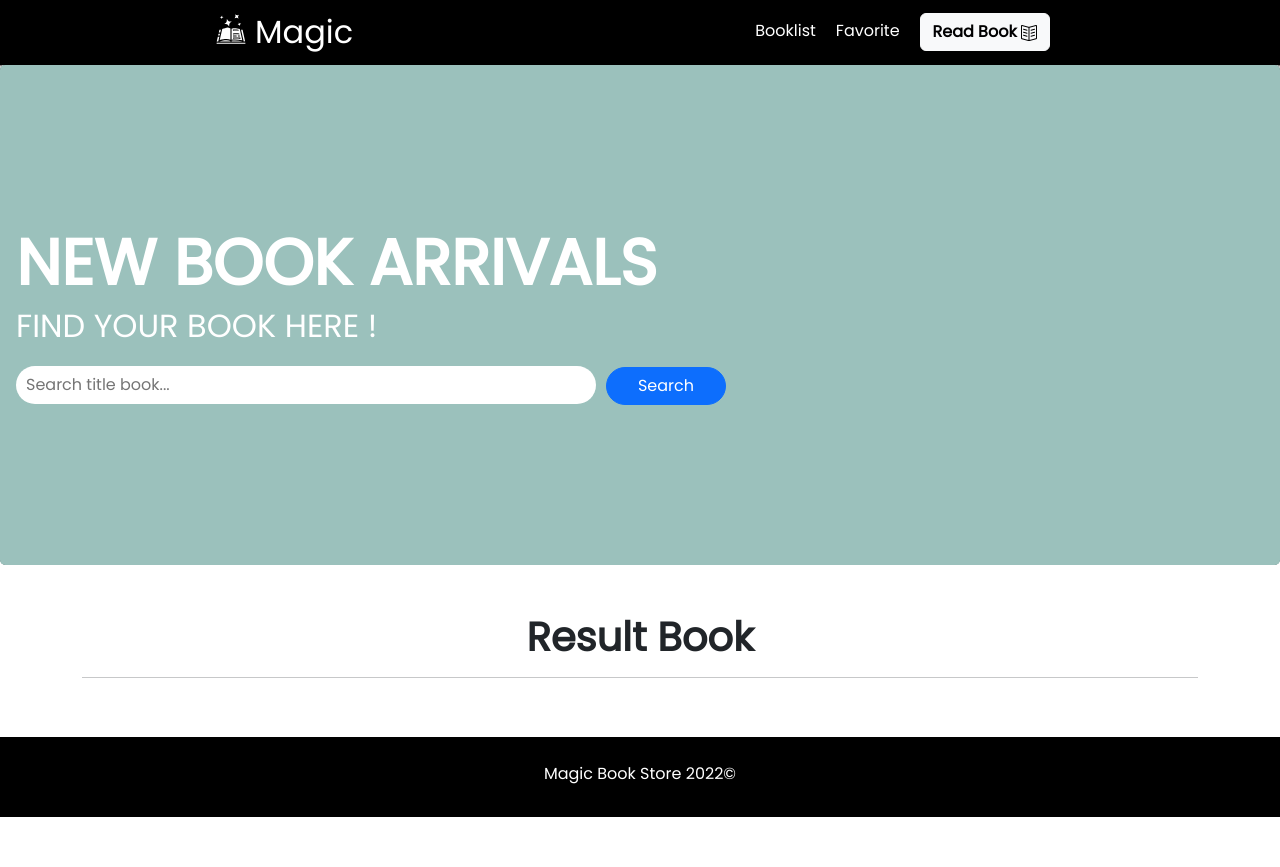
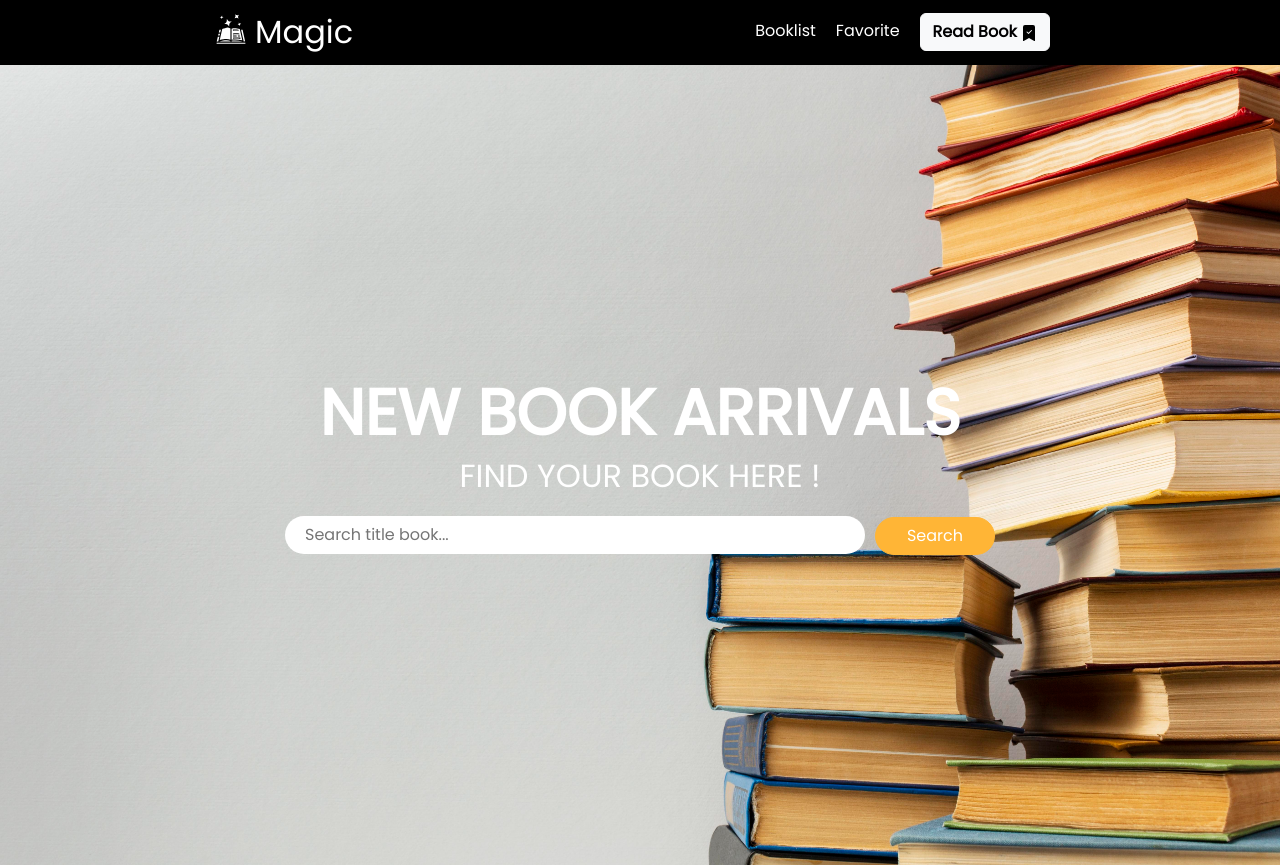
Before and after one commit to limlim21/BooksStore_Project, a React (Create React App) app: page / in a window 1280 px wide. Shown: the top 867 px of the page. Before the commit the page ends 817 px from the top, so only its background shows below. Built offline with nearby package versions, Linux system fonts and the light colour scheme; a web font is replaced by a local one.

Commit message:
edit css

```diff
--- a/src/App.css
+++ b/src/App.css
@@ -23,8 +23,6 @@
   outline: gray dashed 1px;
   box-sizing: border-box;
   box-shadow: gray 0px 6px 10px 0px;
-
-
 }
 
 .footer{
@@ -44,29 +42,21 @@
   /*display: grid;
   grid-template-columns: repeat(2, 1fr);
   */
-
 }
 
 .Header {
   min-height: 500px;
   width: 100%;
-  /*display: grid;
-  grid-template-columns: repeat(2, 1fr);
-  */
-
 }
 
 .Book-Details{
   min-height: 79vh;
   width: 100%;
-  /*display: grid;
-  grid-template-columns: repeat(2, 1fr);
-  */
 }
 
 .price-book{
-  color: #003D5B;
-  border: 1.5px solid #00b2ca;
+  color: #035b00;
+  border: 1.5px solid #1eca00;
   border-radius: 5px;
   margin-bottom: 10px;
   padding: 10px;
@@ -84,20 +74,21 @@
 .Favorites{
   min-height: 84vh;
   width: 100%;
-  /*display: grid;
-  grid-template-columns: repeat(2, 1fr);
-  */
 }
 
 .card-img-overlay{
-  background-color: #9bc1bc;
-
+  /*background-color: #9bc1bc;
+  margin-left: 100px;*/
+  text-align: center;
 }
 
+.card-img-bg{
+  height: 800px;
+}
 
 input {
   align-items: center;
-  padding-left: 10px;
+  padding-left: 20px;
   margin-right: 50px;
 }
 
@@ -114,8 +105,9 @@ input {
   margin-left: 10px;
   border-radius: 20px;
   width: 120px;
+  background-color: #ffb536;
+  border-color: #ffb536;
 }
-
 
 .bg-login {
   background-color: white;
@@ -125,7 +117,6 @@ input {
   min-height: 79vh;
   width: 100%;
   display: flex;
-  /*grid-template-columns: repeat(3, 1fr);*/
   justify-items: center;
   padding-top: 50px;
   background-color: #e6ebe0be;
@@ -136,12 +127,7 @@ input {
   text-align: center;
 }
 
-/*img {
- width: 200px;
- height: 300px;
- display: flex;
- align-self: flex-end;
-}*/
+
 
 .rating {
     display: flex;
@@ -162,7 +148,7 @@ input {
 .container{
   width: 65%;
   margin: 0 auto;
-  margin-top: 25px;
+  margin-top: 30px;
   margin-bottom: 30px;
   display: grid;
   grid-template-columns: repeat(auto-fit,minmax(200px,0.5fr));
@@ -188,13 +174,11 @@ input {
 
 .bookList-container{
   margin: 0 auto;
-  margin-top: 25px;
   display: grid;
   grid-template-columns:repeat(5, 1fr);
   grid-gap:20px;
   box-sizing: border-box;
 }
-
 
 .favorites-list{
   min-height: 84vh;
@@ -207,6 +191,11 @@ input {
   grid-gap:20px;
   grid-template-columns: repeat(5, 1fr);
   justify-items: center;
+}
+
+.fav-msg
+  img{
+  height: 360px;
 }
 
 .fav-btn{
@@ -244,5 +233,4 @@ input {
 .buttons button {
   margin-left: 10px;
   margin-bottom: 10px;
-
 }
--- a/src/App.js
+++ b/src/App.js
@@ -3,7 +3,6 @@ import { Route, Routes } from "react-router-dom";
 import Homepage from "./Components/Homepage";
 import Booklist from "./Components/Pages/Booklist";
 import Home from "./Components/Pages/Home";
-import BookDetailPageContainer from "./Containers/BookDetailPageContainer";
 import BookDetails from "./Components/Pages/BookDetails";
 import Favorites from "./Components/Pages/Favorites";
 import Login from "./Components/Pages/Login";
--- a/src/Components/Nav/NewNavbar.jsx
+++ b/src/Components/Nav/NewNavbar.jsx
@@ -3,7 +3,7 @@ import React, { useState } from "react";
 import { GiSpellBook } from "react-icons/gi";
 import { Link } from "react-router-dom";
 import { Button } from "react-bootstrap";
-import { SlBookOpen } from "react-icons/sl";
+import { BsBookmarkCheckFill } from "react-icons/bs";
 
 const NewNavbar = () => {
   const [click, setClick] = useState(false);
@@ -31,7 +31,7 @@ const NewNavbar = () => {
             {button ? (
               <Link to="/book/read" className="btn-link">
                 <Button variant="light">
-                  <b>Read Book</b> <SlBookOpen />
+                  <b>Read Book</b> <BsBookmarkCheckFill />
                 </Button>
               </Link>
             ) : (
--- a/src/Components/Pages/BookDetails.jsx
+++ b/src/Components/Pages/BookDetails.jsx
@@ -55,7 +55,7 @@ const BookDetails = () => {
                       <b style={{ color: "black" }}> Price</b>
                     </h6>
                     <h5 className="card-text">
-                      <small>IDR 50.000</small>
+                      <small>Today It's FREE!</small>
                     </h5>
                   </div>
 
@@ -94,7 +94,7 @@ const BookDetails = () => {
                     style={{ paddingRight: "10px" }}
                   >
                     <button className="btn btn-outline-success">
-                      Add to Cart{" "}
+                      Add to Read{" "}
                     </button>
                   </div>
                 </div>
--- a/src/Components/Pages/Favorites.jsx
+++ b/src/Components/Pages/Favorites.jsx
@@ -84,9 +84,12 @@ const Favorites = () => {
             </div>
           ))
         ) : (
-          <h2 className="d-flex justify-content-center">
-            You don't have any favorite books yet!
-          </h2>
+          <div className="fav-msg ">
+            <img src="/images/book.jpg" alt="" />
+            <h2 className="d-flex flex-column justify-content-center">
+              You don't have any favorite books yet!
+            </h2>
+          </div>
         )}
       </div>
     </div>
--- a/src/Components/Pages/Home.jsx
+++ b/src/Components/Pages/Home.jsx
@@ -1,16 +1,12 @@
 import React, { useState } from "react";
 import "../../App";
-import { FaMagic } from "react-icons/fa";
-import { GiSpellBook } from "react-icons/gi";
 import axios from "axios";
-import Card from "../Book";
 import Book from "../Book";
-import Booklist from "./Booklist";
 
 const Home = () => {
   const [search, setSearch] = useState("");
   const [bookData, setData] = useState([]);
-  const [loading, setLoading] = useState(false);
+  //const [loading, setLoading] = useState(false);
 
   const searchBook = (evt) => {
     if (evt.key === "Enter") {
@@ -26,8 +22,6 @@ const Home = () => {
             "&key=AIzaSyCLsjHheFJXHh4NkOpKTlfYOM8orIsHLNA" +
             "&maxResults=15"
         )
-        //.then((res) => console.log(res.data.items))
-        //.catch((err) => console.log(err));
         //.then((res) => setData(res.data))
         .then((res) => setData(res.data.items))
         .catch((err) => console.log(err));
@@ -42,6 +36,7 @@ const Home = () => {
     <>
       <div className="Home">
         <div className="card bg-dark text-white border-0 Header">
+          <img src="/images/bg.jpg" class="card-img-bg" alt="..." />
           <div className="card-img-overlay d-flex flex-column justify-content-center">
             <h5 className="card-title display-3 fw-bolder mb-0">
               NEW BOOK ARRIVALS
@@ -55,7 +50,7 @@ const Home = () => {
                 onChange={(e) => setSearch(e.target.value)}
                 onKeyPress={searchBook}
               />
-              <button type="button" className="btn btn-primary search-button">
+              <button type="button" className="btn btn-dark search-button">
                 Search
               </button>
             </div>
--- a/src/Containers/BookDetailPageContainer.jsx
+++ /dev/null
@@ -1,22 +0,0 @@
-import React, { useEffect, useState } from "react";
-import { useSelector } from "react-redux";
-import { useParams } from "react-router";
-import BookDetails from "../Components/Pages/BookDetails";
-import axios from "axios";
-
-const BookDetailPageContainer = () => {
-  //  const { id } = useParams();
-  //  const [detailBookData, setDetailBookData] = useState();
-  //  const books = useSelector((state) => state.data.books);
-
-  //  useEffect(() => {
-  //    const searchedBook = books.find((book) => book.id === +id);
-  //    if (searchedBook) {
-  //     setDetailBookData(searchedBook);
-  //   }
-  //  }, [id]);
-
-  return <BookDetails />;
-};
-
-export default BookDetailPageContainer;
```
Also changed, not shown: src/Components/Pages/Booklist.jsx (+0 -45 lines), src/Containers/HomePageContainer.jsx (deleted), src/Containers/LoginContainer.jsx (deleted).
